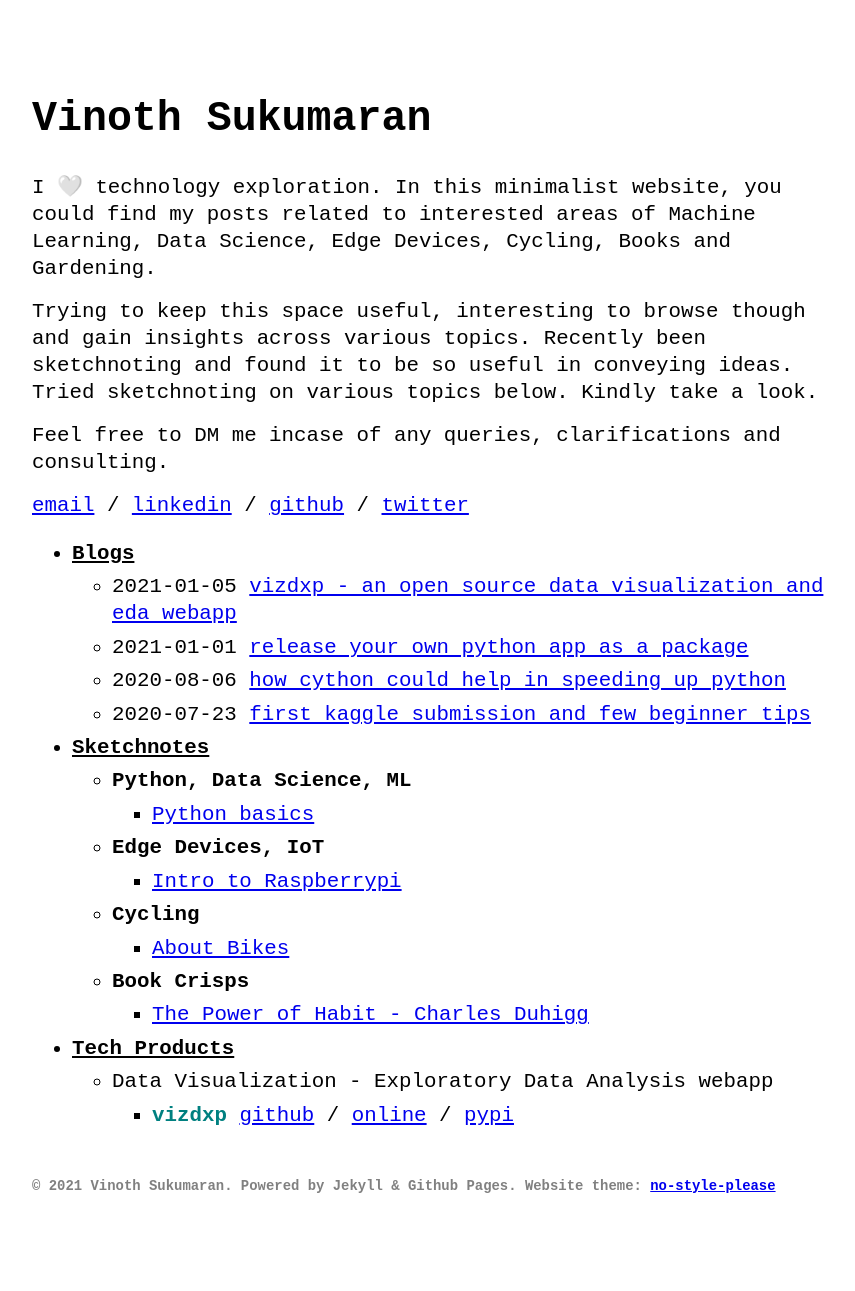
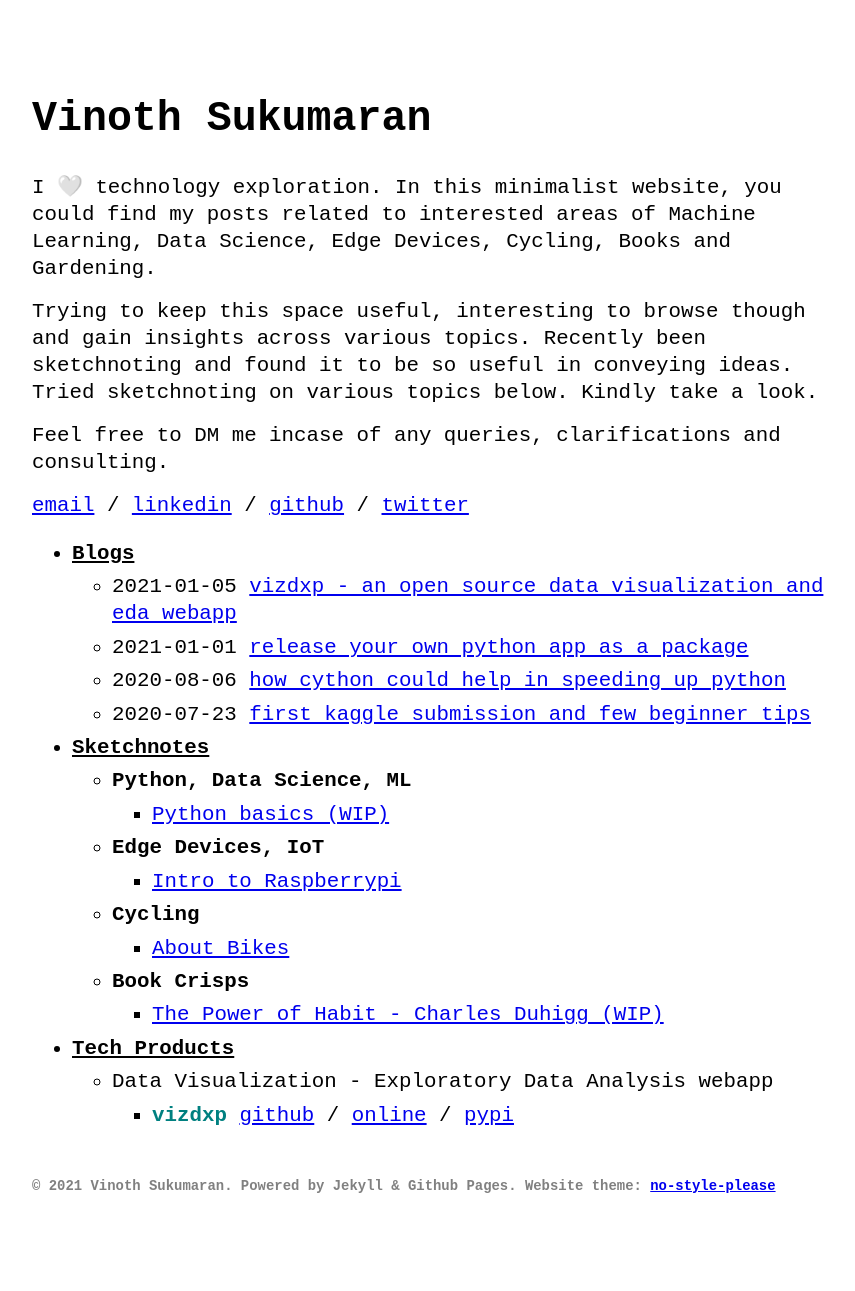
Before and after one commit to Vinothsuku/vinothsuku.github.io, a Jekyll site: the page built from index.md, in a window 1280 px wide. Shown: the whole page, without its empty margins (208-1063 px from the left). Built offline with Jekyll 4.4.1, drawn with Linux system fonts in a browser that asks for light colours.

Commit message:
Update menu.yml

```diff
--- a/_data/menu.yml
+++ b/_data/menu.yml
@@ -10,7 +10,7 @@ entries:
     entries:
       - title: <b>Python, Data Science, ML</b>
         entries:
-          - title: Python basics
+          - title: Python basics (WIP)
             url: python basics
       - title: <b>Edge Devices, IoT</b>
         entries:
@@ -22,7 +22,7 @@ entries:
             url: about
       - title: <b>Book Crisps</b>
         entries:
-          - title: The Power of Habit - Charles Duhigg
+          - title: The Power of Habit - Charles Duhigg (WIP)
             url: power of habit
 
   - title: <b><u>Tech Products</u></b>
```
